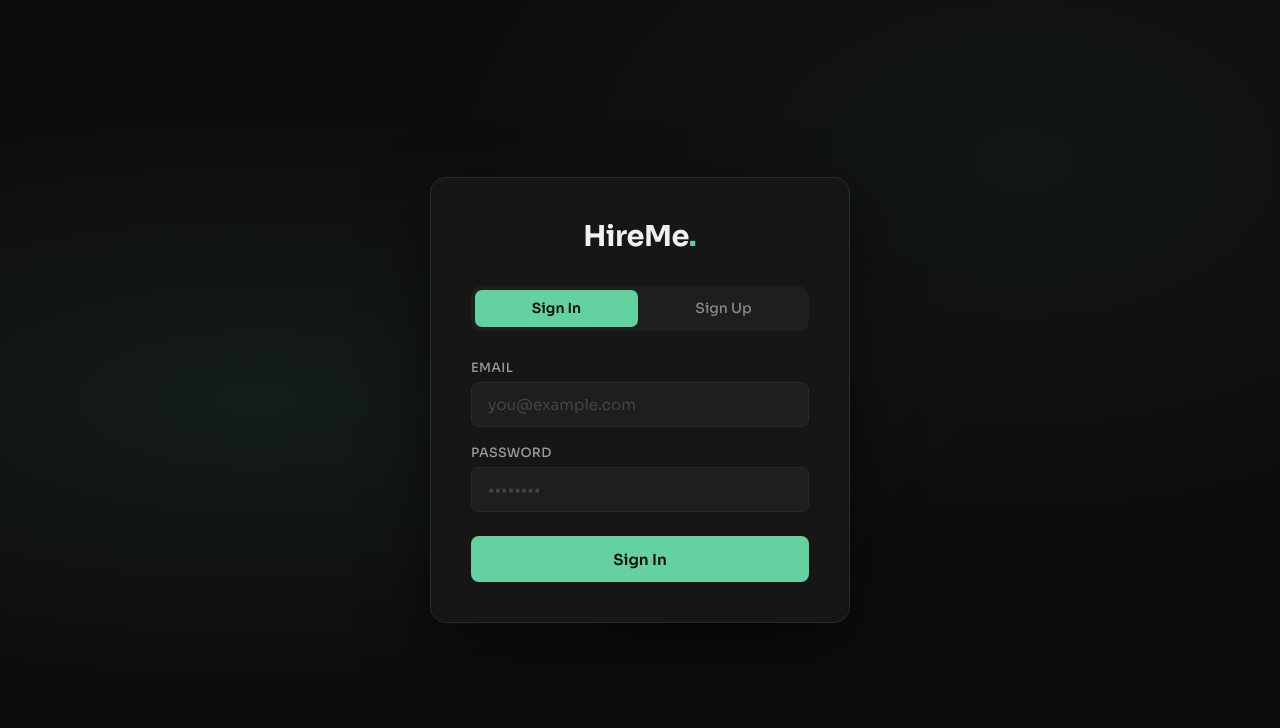
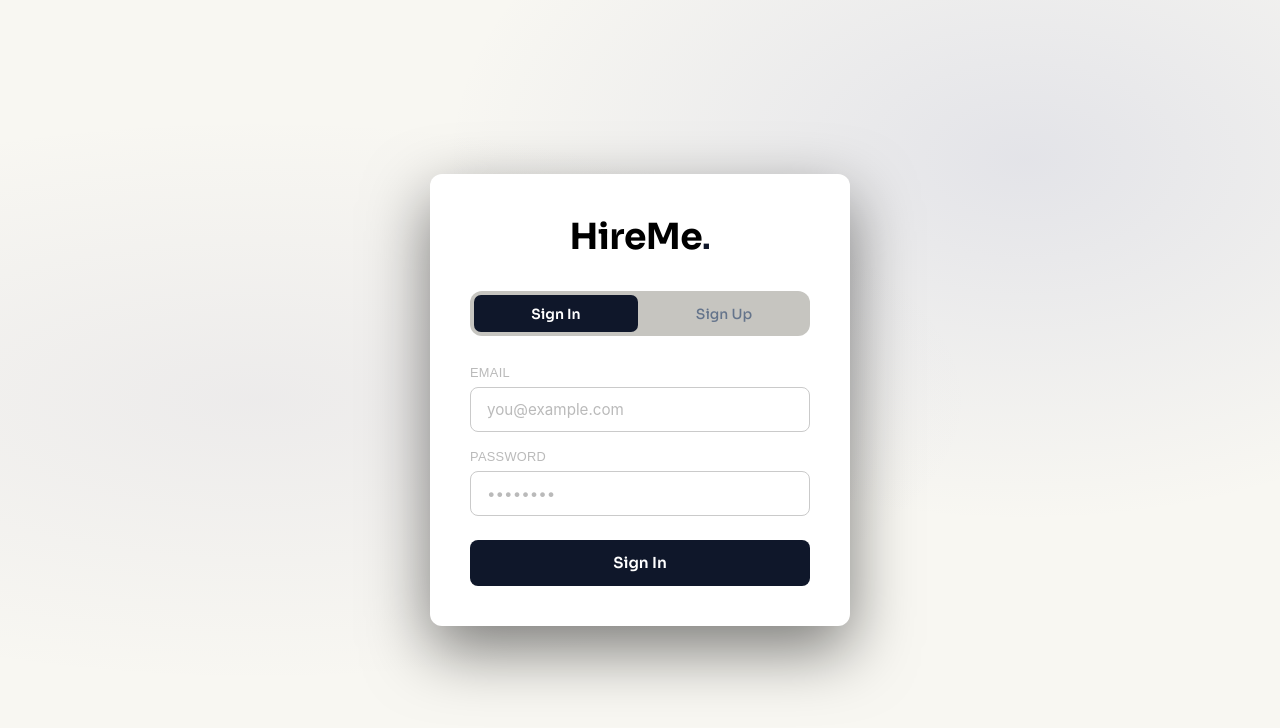
Before and after one commit to padifalas/Hire-Me, a React (Vite) app: page / in a window 1280 px wide. Shown: the top 728 px of the page. Built offline with nearby package versions, Linux system fonts and the light colour scheme.

Commit message:
Styling for login

```diff
--- a/src/components/auth/SignUp.css
+++ b/src/components/auth/SignUp.css
@@ -11,26 +11,26 @@
   display: flex;
   align-items: center;
   justify-content: center;
-  background: #0d0d0d;
+  background: var(--color-bg-page);
   background-image:
     radial-gradient(
       ellipse at 20% 50%,
-      rgba(99, 210, 160, 0.08) 0%,
+      rgba(103, 97, 153, 0.08) 0%,
       transparent 50%
     ),
     radial-gradient(
       ellipse at 80% 20%,
-      rgba(99, 210, 160, 0.05) 0%,
+      rgba(101, 110, 173, 0.14) 0%,
       transparent 40%
     );
-  font-family: "Sora", sans-serif;
+  font-family: "Monsterrat", sans-serif;
   padding: 1rem;
 }
 
 .auth-card {
-  background: #161616;
-  border: 1px solid #2a2a2a;
-  border-radius: 16px;
+  background: var(--color-bg-card);
+  border: var(--color-border);
+  border-radius: var(--radius-lg);
   padding: 2.5rem;
   width: 100%;
   max-width: 420px;
@@ -41,26 +41,27 @@
 .auth-logo {
   text-align: center;
   margin-bottom: 2rem;
+  font-family: "Sora", sans-serif;
 }
 
 .logo-text {
-  font-size: 1.8rem;
+  font-size: var(--font-4xl);
   font-weight: 700;
-  color: #f0f0f0;
+  color: #000000;
   letter-spacing: -0.5px;
 }
 
 .logo-dot {
-  font-size: 1.8rem;
+  font-size: var(--font-3xl);
   font-weight: 700;
-  color: #63d2a0;
+  color: var(--color-text-primary);
 }
 
 /* Tabs */
 .auth-tabs {
   display: flex;
-  background: #1e1e1e;
-  border-radius: 10px;
+  background: #c6c5c0;
+  border-radius: var(--radius-lg);
   padding: 4px;
   margin-bottom: 1.8rem;
   gap: 4px;
@@ -71,7 +72,7 @@
   padding: 0.6rem;
   border: none;
   background: transparent;
-  color: #888;
+  color: var(--color-text-secondary);
   font-family: "Sora", sans-serif;
   font-size: 0.875rem;
   font-weight: 500;
@@ -81,13 +82,15 @@
 }
 
 .auth-tab:hover {
-  color: #ccc;
+  color: var(--color-primary-active);
+  transition: all 0.3s ease;
 }
 
 .auth-tab.active {
-  background: #63d2a0;
-  color: #0d0d0d;
+  background: var(--color-text-primary);
+  color: white;
   font-weight: 600;
+  transition: all 0.2s ease;
 }
 
 /* Form */
@@ -106,19 +109,19 @@
 .form-group label {
   font-size: 0.8rem;
   font-weight: 500;
-  color: #999;
+  color: var(--color-text-tertiary);
   letter-spacing: 0.3px;
   text-transform: uppercase;
 }
 
 .form-group input,
 .form-group select {
-  background: #1e1e1e;
-  border: 1px solid #2a2a2a;
-  border-radius: 8px;
+  background: var(--color-bg-card);
+  border: 1px solid var(--color-border);
+  border-radius: var(--radius-md);
   padding: 0.75rem 1rem;
-  color: #f0f0f0;
-  font-family: "Sora", sans-serif;
+  color: var(--color-text-primary);
+  font-family: "Inter", sans-serif;
   font-size: 0.95rem;
   outline: none;
   transition: border-color 0.2s ease;
@@ -127,12 +130,12 @@
 }
 
 .form-group input::placeholder {
-  color: #444;
+  color: var(--color-text-tertiary);
 }
 
 .form-group input:focus,
 .form-group select:focus {
-  border-color: #63d2a0;
+  border-color: var(--color-border-focus);
 }
 
 /* Messages */
@@ -158,8 +161,8 @@
 .auth-submit {
   margin-top: 0.4rem;
   padding: 0.85rem;
-  background: #63d2a0;
-  color: #0d0d0d;
+  background: var(--color-text-primary);
+  color: white;
   border: none;
   border-radius: 8px;
   font-family: "Sora", sans-serif;
@@ -175,6 +178,8 @@
 .auth-submit:hover:not(:disabled) {
   opacity: 0.9;
   transform: translateY(-1px);
+  background-color: var(--color-primary-active);
+  transition: all 0.3s ease;
 }
 
 .auth-submit:disabled {
--- a/src/index.css
+++ b/src/index.css
@@ -3,46 +3,46 @@
 /* CSS Variables - the color palette */
 :root {
   /* primary  Colors */
-  --color-primary: ;
-  --color-primary-hover: ;
-  --color-primary-active: ;
+  --color-primary: #f8f7f2;
+  --color-primary-hover: #e2e2e2;
+  --color-primary-active: #fe4100;
 
-  --color-secondary: ;
-  --color-secondary-hover: ;
+  --color-secondary: #7e7e7e;
+  --color-secondary-hover: #2a2a2a;
 
   /* match Scores */
-  --color-match-excellent: ;
-  --color-match-good: ;
-  --color-match-fair: ;
-  --color-match-poor: ;
+  --color-match-excellent: #16a34a;
+  --color-match-good: #dc8f00;
+  --color-match-fair: #f97316;
+  --color-match-poor: #ed3541;
 
   /* status Colors */
-  --color-status-review: ;
-  --color-status-interview: ;
-  --color-status-submitted: ;
-  --color-status-rejected: ;
-  --color-status-hired: ;
+  --color-status-review: #64748b;
+  --color-status-interview: #495260;
+  --color-status-submitted: #dc8f00;
+  --color-status-rejected: #c1121f;
+  --color-status-hired: #16a34a;
 
   /* skill Tags */
-  --color-skill-technical: ;
-  --color-skill-missing: ;
-  --color-skill-soft: ;
-  --color-skill-domain: ;
+  --color-skill-technical: #6ea65a;
+  --color-skill-missing: #f87171;
+  --color-skill-soft: #64748b;
+  --color-skill-domain: #495260;
 
-  /* bbackgrounds */
-  --color-bg-page: ;
-  --color-bg-card: ;
-  --color-bg-sidebar: ;
+  /* backgrounds */
+  --color-bg-page: #f8f7f2;
+  --color-bg-card: #ffffff;
+  --color-bg-sidebar: #f8f7f2;
 
   /* text colors */
-  --color-text-primary: ;
-  --color-text-secondary: ;
-  --color-text-tertiary: ;
+  --color-text-primary: #0f172a;
+  --color-text-secondary: #64748b;
+  --color-text-tertiary: #bababa;
 
   /* UI Elements */
-  --color-border: ;
-  --color-border-focus: ;
-  --color-border-error: ;
+  --color-border: #cacaca;
+  --color-border-focus: #656565;
+  --color-border-error: #c1121f;
 
   /* Shadows */
   --shadow-sm: 0 1px 2px rgba(0, 0, 0, 0.05);
@@ -82,14 +82,14 @@
 
 body {
   margin: 0;
-  font-family: -apple-system, BlinkMacSystemFont, 'Segoe UI', 'Roboto', 'Oxygen',
-    'Ubuntu', 'Cantarell', 'Fira Sans', 'Droid Sans', 'Helvetica Neue',
-    sans-serif;
+  font-family:
+    -apple-system, BlinkMacSystemFont, "Segoe UI", "Roboto", "Oxygen", "Ubuntu",
+    "Cantarell", "Fira Sans", "Droid Sans", "Helvetica Neue", sans-serif;
   -webkit-font-smoothing: antialiased;
   -moz-osx-font-smoothing: grayscale;
 }
 
 code {
-  font-family: source-code-pro, Menlo, Monaco, Consolas, 'Courier New',
-    monospace;
+  font-family:
+    source-code-pro, Menlo, Monaco, Consolas, "Courier New", monospace;
 }
```
